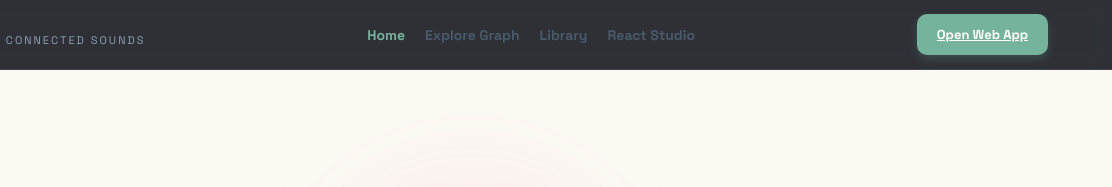
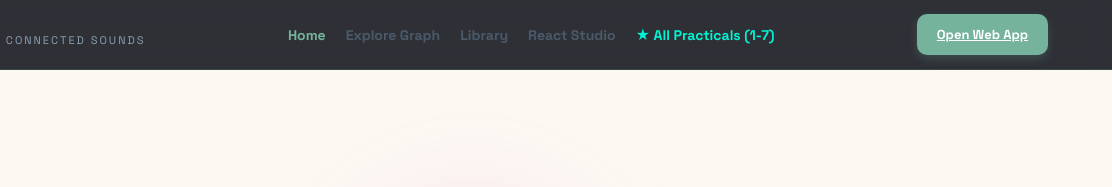
Before and after one commit to aniche59/obsound, a website: page public/index.html in a window 1280 px wide. Shown: the top 187 px of the page, 168-1280 px from the left. Drawn offline with Linux system fonts and the light colour scheme.

Commit message:
Synthesize Practicals 1-7 in ObSound platform and navigation

```diff
--- a/public/index.html
+++ b/public/index.html
@@ -271,6 +271,7 @@
         <a href="app.html" class="nav-link">Explore Graph</a>
         <a href="crate.html" class="nav-link">Library</a>
         <a href="react-studio.html" class="nav-link">React Studio</a>
+        <a href="../../index.html" class="nav-link" style="color: #00f5d4; font-weight: 700;">★ All Practicals (1-7)</a>
       </nav>
       <div>
         <a href="app.html" class="btn btn-primary">Open Web App</a>
```
Also changed, not shown: public/app.html (+1 -0 lines), public/crate.html (+1 -0 lines), public/react-studio.html (+1 -0 lines), README.md.
